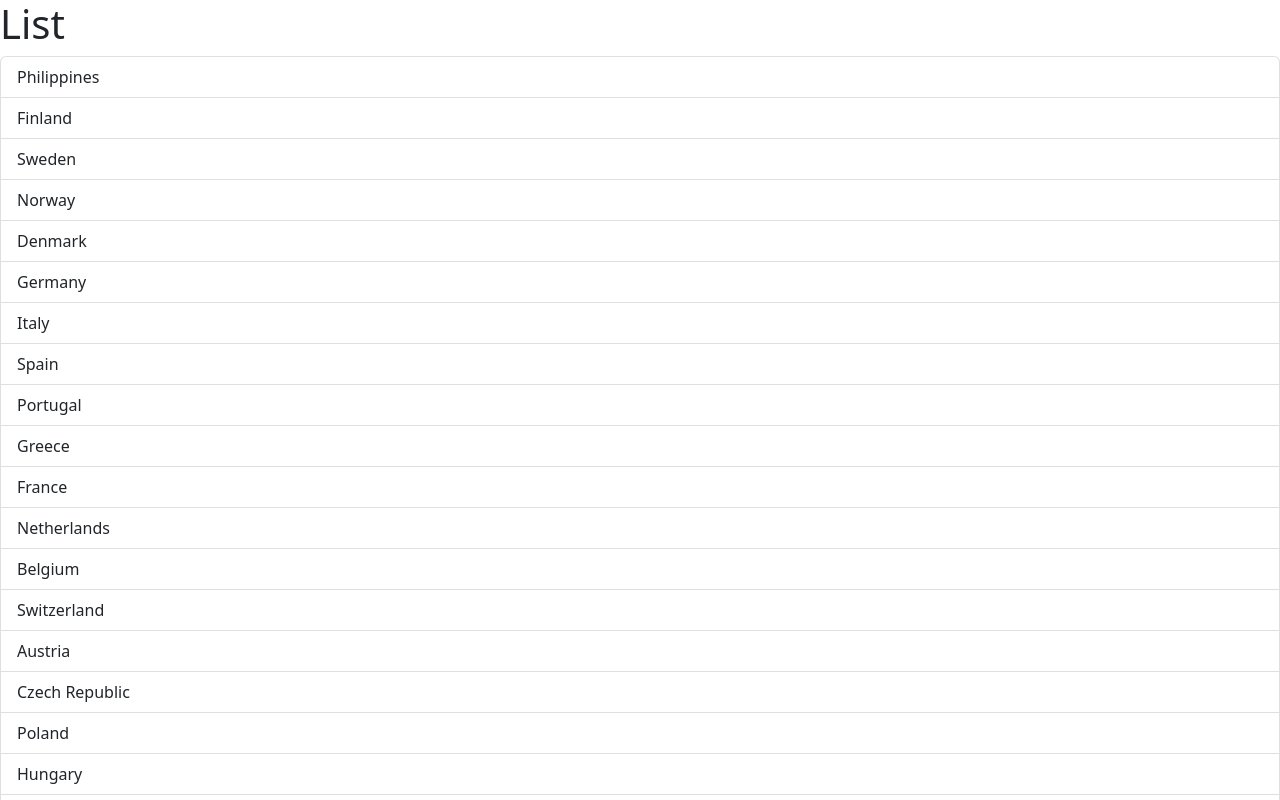
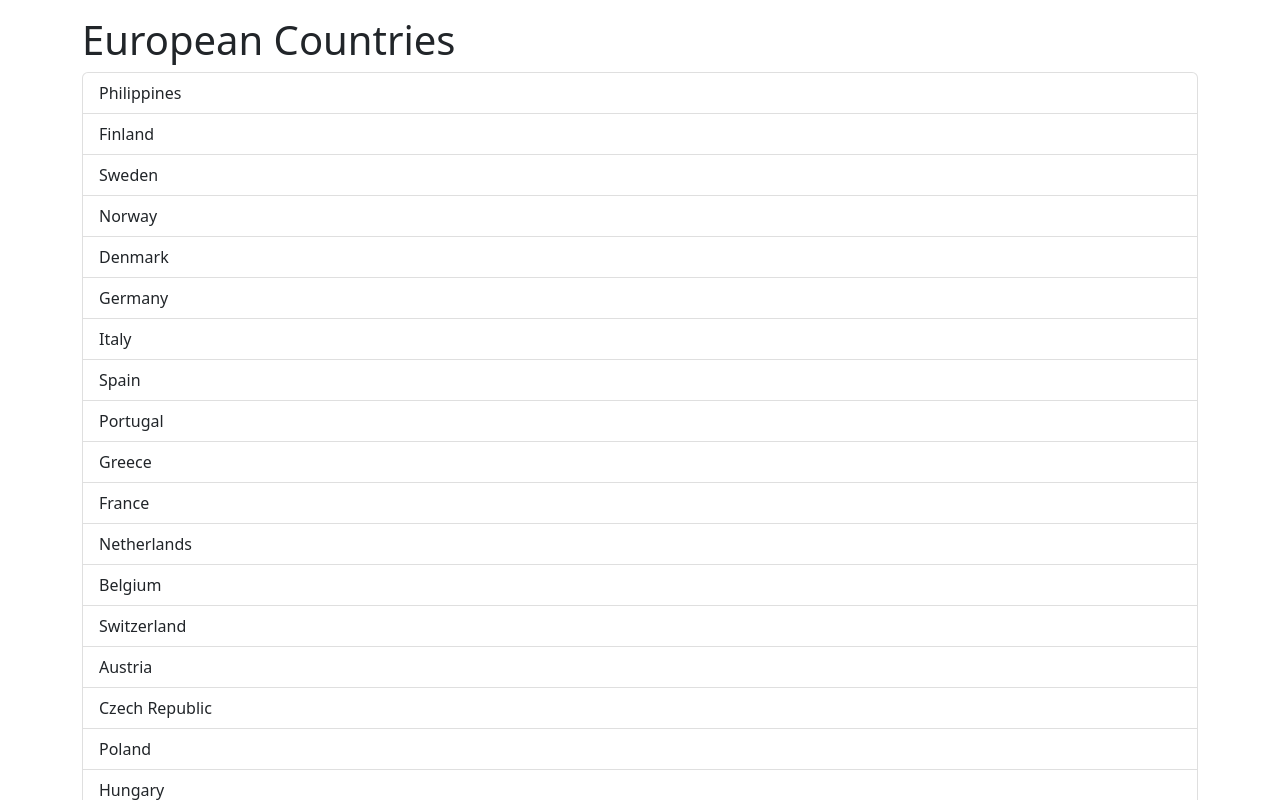
Before and after one commit to LJunnil/react-app, a React (Vite) app: page / in a window 1280 px wide. Shown: the top 800 px of the page. Built offline with nearby package versions, Linux system fonts and the light colour scheme.

Commit message:
Updated LisGroup and Apptsx

```diff
--- a/index.html
+++ b/index.html
@@ -4,7 +4,7 @@
     <meta charset="UTF-8" />
     <link rel="icon" type="image/svg+xml" href="/Jay.svg" />
     <meta name="viewport" content="width=device-width, initial-scale=1.0" />
-    <title>Jay Inc.</title>
+    <title>React App TypeScript</title>
   </head>
   <body>
     <div id="root"></div>
--- a/src/App.tsx
+++ b/src/App.tsx
@@ -1,11 +1,43 @@
 import ListGroup from "./components/ListGroup";
+
 function App() {
+  const countries = [
+    "Philippines",
+    "Finland",
+    "Sweden",
+    "Norway",
+    "Denmark",
+    "Germany",
+    "Italy",
+    "Spain",
+    "Portugal",
+    "Greece",
+    "France",
+    "Netherlands",
+    "Belgium",
+    "Switzerland",
+    "Austria",
+    "Czech Republic",
+    "Poland",
+    "Hungary",
+    "Slovakia",
+    "Slovenia",
+    "Croatia",
+    "Serbia",
+    "Romania",
+    "Bulgaria",
+    "Turkey",
+    "Russia",
+    "Ukraine",
+    "Belarus",
+    "Lithuania",
+    "Latvia",
+    "Estonia",
+  ];
+
   return (
-    <div>
-      {" "}
-      <>
-        <ListGroup></ListGroup>
-      </>
+    <div className="container mt-3">
+      <ListGroup items={countries} heading="European Countries" />
     </div>
   );
 }
--- a/src/components/ListGroup.tsx
+++ b/src/components/ListGroup.tsx
@@ -1,48 +1,17 @@
 import { useState } from "react";
 
-function ListGroup() {
-  const items = [
-    "Philippines",
-    "Finland",
-    "Sweden",
-    "Norway",
-    "Denmark",
-    "Germany",
-    "Italy",
-    "Spain",
-    "Portugal",
-    "Greece",
-    "France",
-    "Netherlands",
-    "Belgium",
-    "Switzerland",
-    "Austria",
-    "Czech Republic",
-    "Poland",
-    "Hungary",
-    "Slovakia",
-    "Slovenia",
-    "Croatia",
-    "Serbia",
-    "Romania",
-    "Bulgaria",
-    "Turkey",
-    "Russia",
-    "Ukraine",
-    "Belarus",
-    "Lithuania",
-    "Latvia",
-    "Estonia",
-  ];
+interface Props {
+  items: string[];
+  heading: string;
+}
 
-  //  useState should be called correctly
+function ListGroup({ items, heading }: Props) {
   const [selectedIndex, setSelectedIndex] = useState(-1);
 
   return (
     <>
-      <h1>List</h1>
-
-      {items.length === 0 && <p>No item found</p>}
+      <h1>{heading}</h1>
+      {items.length === 0 && <p>No items found</p>}
 
       <ul className="list-group">
         {items.map((item, index) => (
@@ -53,7 +22,7 @@ function ListGroup() {
                 ? "list-group-item active"
                 : "list-group-item"
             }
-            onClick={() => setSelectedIndex(index)} // ✅ use setSelectedIndex
+            onClick={() => setSelectedIndex(index)}
           >
             {item}
           </li>
```
